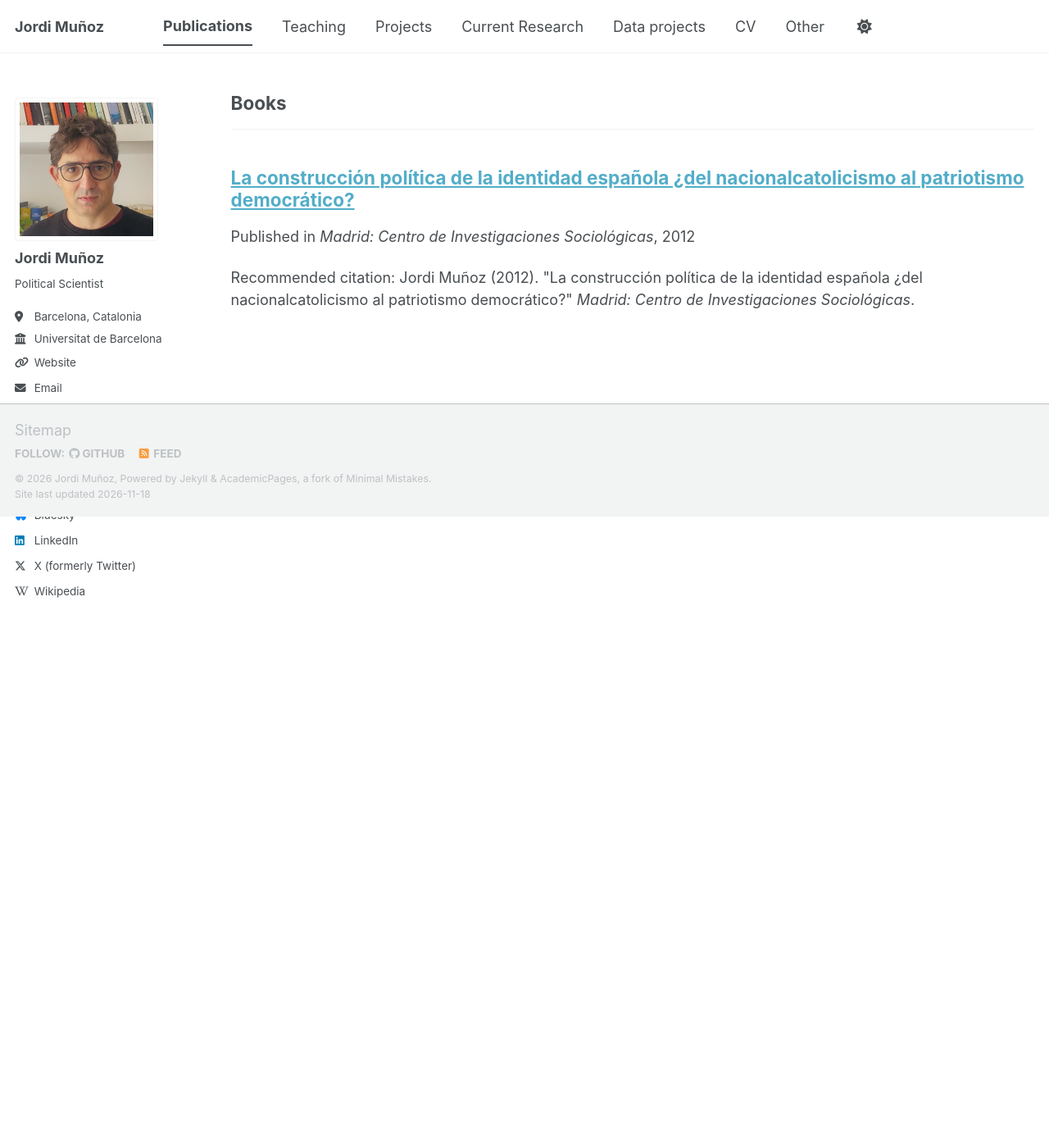
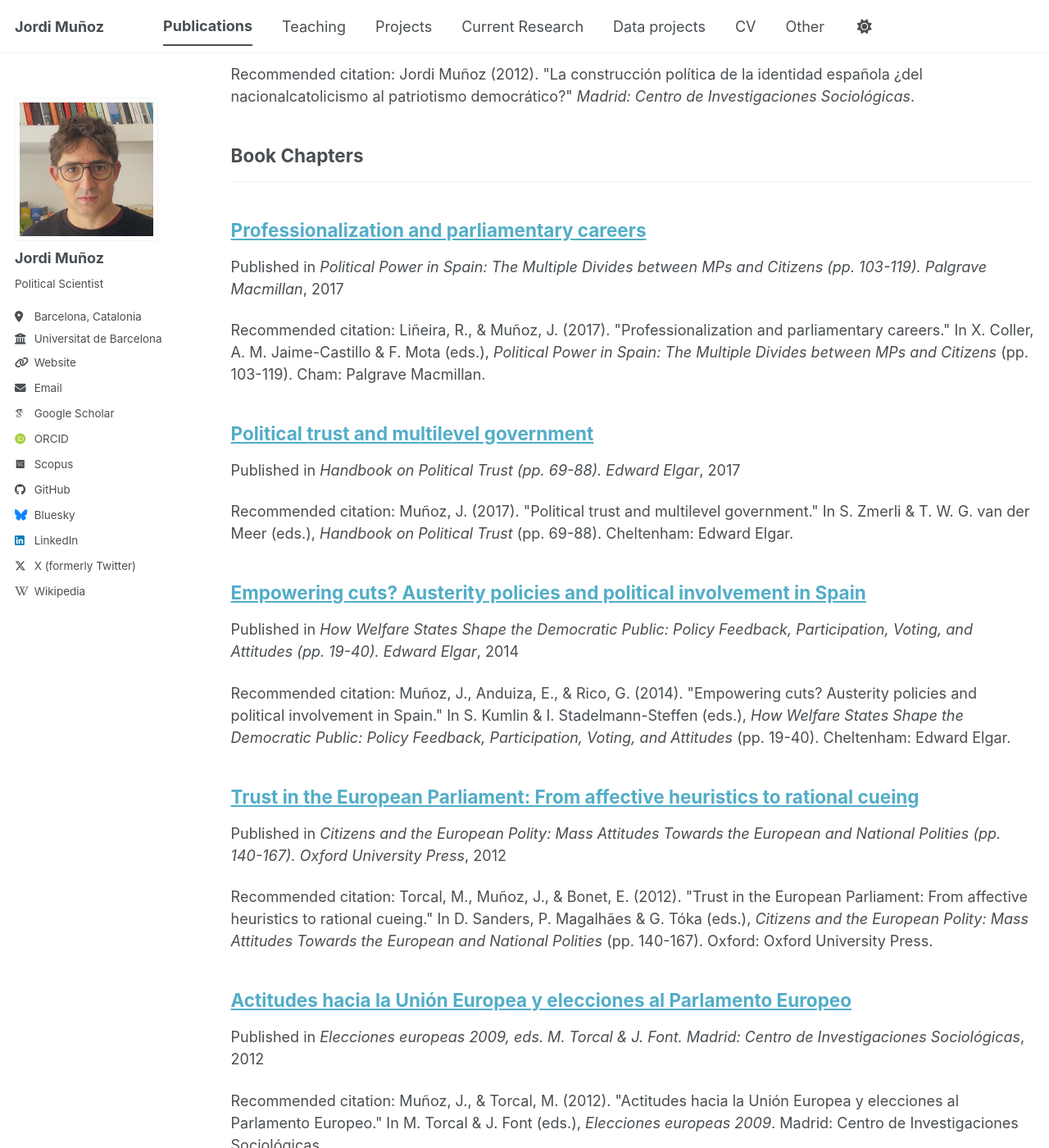
Before and after one commit to jordi-munoz/jordi-munoz.github.io, a Jekyll site: the page built from _pages/publications.html, in a window 1280 px wide and 1400 px high, scrolled down 5346 px. Shown: the whole window at 82% size. Built offline with Jekyll 4.4.1, drawn with Linux system fonts in a browser that asks for light colours; some web fonts are replaced; a script bundle is joined from its source files by our own code; library files that are not in the unit come from our copies; before the commit the page ends 5976 px from its top, so only the background shows below that; some of the changed text lies outside the part shown.

Commit message:
feat: add Book Chapters section to publications
Adds seven chapters from the CV, with details checked against the
publishers, and moves the Routledge national pride chapter into the
new section with its 2011 release year.

Co-Authored-By: Claude Opus 5.5 <noreply@anthropic.com>

```diff
--- a/_config.yml
+++ b/_config.yml
@@ -88,6 +88,8 @@ publication_category:
     title: 'Journal Articles'
   books:
     title: 'Books'
+  chapters:
+    title: 'Book Chapters'
   conferences:
     title: 'Conference Papers'
 
--- /dev/null
+++ b/_publications/2008-01-01-elecciones-agenda-campana.md
@@ -0,0 +1,9 @@
+---
+title: "Elecciones y agenda de campaña en un contexto multinivel: las elecciones autonómicas de mayo de 2007"
+collection: publications
+category: chapters
+permalink: /publication/2008-elecciones-agenda-campana
+date: 2008-01-01
+venue: 'Las elecciones autonómicas de 2007, ed. F. Pallarés. Madrid: Centro de Investigaciones Sociológicas'
+citation: 'Muñoz, J., & López, L. (2008). &quot;Elecciones y agenda de campaña en un contexto multinivel: las elecciones autonómicas de mayo de 2007.&quot; In F. Pallarés (ed.), <i>Las elecciones autonómicas de 2007</i>. Madrid: Centro de Investigaciones Sociológicas.'
+---
--- /dev/null
+++ b/_publications/2012-01-01-actitudes-union-europea.md
@@ -0,0 +1,9 @@
+---
+title: "Actitudes hacia la Unión Europea y elecciones al Parlamento Europeo"
+collection: publications
+category: chapters
+permalink: /publication/2012-actitudes-union-europea
+date: 2012-01-01
+venue: 'Elecciones europeas 2009, eds. M. Torcal & J. Font. Madrid: Centro de Investigaciones Sociológicas'
+citation: 'Muñoz, J., & Torcal, M. (2012). &quot;Actitudes hacia la Unión Europea y elecciones al Parlamento Europeo.&quot; In M. Torcal & J. Font (eds.), <i>Elecciones europeas 2009</i>. Madrid: Centro de Investigaciones Sociológicas.'
+---
--- /dev/null
+++ b/_publications/2012-06-01-trust-european-parliament.md
@@ -0,0 +1,9 @@
+---
+title: "Trust in the European Parliament: From affective heuristics to rational cueing"
+collection: publications
+category: chapters
+permalink: /publication/2012-trust-european-parliament
+date: 2012-06-01
+venue: 'Citizens and the European Polity: Mass Attitudes Towards the European and National Polities (pp. 140-167). Oxford University Press'
+citation: 'Torcal, M., Muñoz, J., & Bonet, E. (2012). &quot;Trust in the European Parliament: From affective heuristics to rational cueing.&quot; In D. Sanders, P. Magalhães & G. Tóka (eds.), <i>Citizens and the European Polity: Mass Attitudes Towards the European and National Polities</i> (pp. 140-167). Oxford: Oxford University Press.'
+---
--- /dev/null
+++ b/_publications/2014-01-01-empowering-cuts.md
@@ -0,0 +1,9 @@
+---
+title: "Empowering cuts? Austerity policies and political involvement in Spain"
+collection: publications
+category: chapters
+permalink: /publication/2014-empowering-cuts
+date: 2014-01-01
+venue: 'How Welfare States Shape the Democratic Public: Policy Feedback, Participation, Voting, and Attitudes (pp. 19-40). Edward Elgar'
+citation: 'Muñoz, J., Anduiza, E., & Rico, G. (2014). &quot;Empowering cuts? Austerity policies and political involvement in Spain.&quot; In S. Kumlin & I. Stadelmann-Steffen (eds.), <i>How Welfare States Shape the Democratic Public: Policy Feedback, Participation, Voting, and Attitudes</i> (pp. 19-40). Cheltenham: Edward Elgar.'
+---
--- a/_publications/2014-06-01-national-catholicism-chapter.md
+++ b/_publications/2014-06-01-national-catholicism-chapter.md
@@ -1,9 +1,9 @@
 ---
 title: "From National-Catholicism to Democratic Patriotism? Democratization and reconstruction of national pride: the case of Spain (1981–2000)"
 collection: publications
-category: manuscripts
+category: chapters
 permalink: /publication/2014-national-catholicism-chapter
-date: 2014-06-01
-venue: 'In <i>Nationalism and National Identities</i> (pp. 30-53). Routledge.'
-citation: 'Muñoz, J. (2014). &quot;From National-Catholicism to Democratic Patriotism? Democratization and reconstruction of national pride: the case of Spain (1981–2000).&quot; In <i>Nationalism and National Identities</i> (pp. 30-53). Routledge.'
+date: 2011-12-01
+venue: 'Nationalism and National Identities (pp. 30-53). Routledge'
+citation: 'Muñoz, J. (2011). &quot;From National-Catholicism to Democratic Patriotism? Democratization and reconstruction of national pride: the case of Spain (1981–2000).&quot; In M. Bulmer & J. Solomos (eds.), <i>Nationalism and National Identities</i> (pp. 30-53). London: Routledge.'
 ---
--- /dev/null
+++ b/_publications/2017-01-01-political-trust-multilevel.md
@@ -0,0 +1,9 @@
+---
+title: "Political trust and multilevel government"
+collection: publications
+category: chapters
+permalink: /publication/2017-political-trust-multilevel
+date: 2017-01-01
+venue: 'Handbook on Political Trust (pp. 69-88). Edward Elgar'
+citation: 'Muñoz, J. (2017). &quot;Political trust and multilevel government.&quot; In S. Zmerli & T. W. G. van der Meer (eds.), <i>Handbook on Political Trust</i> (pp. 69-88). Cheltenham: Edward Elgar.'
+---
--- /dev/null
+++ b/_publications/2017-12-01-professionalization-parliamentary-careers.md
@@ -0,0 +1,9 @@
+---
+title: "Professionalization and parliamentary careers"
+collection: publications
+category: chapters
+permalink: /publication/2017-professionalization-parliamentary-careers
+date: 2017-12-01
+venue: 'Political Power in Spain: The Multiple Divides between MPs and Citizens (pp. 103-119). Palgrave Macmillan'
+citation: 'Liñeira, R., & Muñoz, J. (2017). &quot;Professionalization and parliamentary careers.&quot; In X. Coller, A. M. Jaime-Castillo & F. Mota (eds.), <i>Political Power in Spain: The Multiple Divides between MPs and Citizens</i> (pp. 103-119). Cham: Palgrave Macmillan.'
+---
```
Also changed, not shown: _publications/2011-01-01-beliefs-encyclopedia.md (added, +9 -0 lines).
